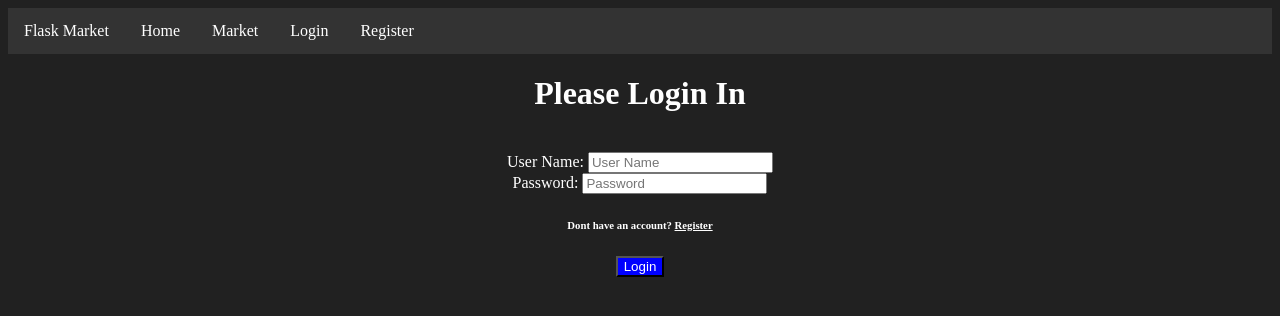
After one commit to ramumaha/ecommerce_website, a Flask app: page /login in a window 1280 px wide. The commit adds this page. Shown: the top 316 px of the page. Run offline with Flask 2, Linux system fonts and the light colour scheme.

Commit message:
added user authentication

```diff
--- a/market/forms.py
+++ b/market/forms.py
@@ -1,10 +1,35 @@
+from tokenize import String
 from flask_wtf import FlaskForm
 from wtforms import StringField,PasswordField,SubmitField
-from wtforms.validators import Length,EqualTo,Email,DataRequired
+from wtforms.validators import Length,EqualTo,Email,DataRequired,ValidationError
+from market.models import User
+
+
 
 class RegisterForm(FlaskForm):
+
+    def validate_username(self,username_to_check):
+        user=User.query.filter_by(username=username_to_check.data).first()
+        if user:
+            raise ValidationError('UserName exists..try again')
+
+    def validate_email_address(self,email_address_to_check):
+        email_address=User.query.filter_by(email_address=email_address_to_check.data).first()
+        if email_address:
+            raise ValidationError('Email exists..try again')
+
+
+
+
+
+
     username=StringField(label='Username:',validators=[Length(min=2,max=30),DataRequired()])
     email_address=StringField(label='Email:',validators=[Email(),DataRequired()])
     password1=PasswordField(label='Password',validators=[Length(min=6),DataRequired()])
     password2=PasswordField(label='Confirm Password',validators=[EqualTo('password1'),DataRequired()])
     submit=SubmitField(label='Create Account')
+
+class LoginForm(FlaskForm):
+    username=StringField(label='User Name:',validators=[DataRequired()])
+    password=PasswordField(label='Password:',validators=[DataRequired()])
+    submit=SubmitField(label='Login')
--- a/market/routes.py
+++ b/market/routes.py
@@ -1,8 +1,8 @@
-from market import app
-from flask import render_template,redirect,url_for
+from market import app,db
+from flask import render_template,redirect,url_for,flash
 from market.models import Item,User
-from market.forms import RegisterForm
-from market import db
+from market.forms import RegisterForm,LoginForm
+from flask_login import login_user
 @app.route('/')
 @app.route('/home')
 def home_page():
@@ -20,11 +20,26 @@ def register_page():
     if form.validate_on_submit():
         user_to_create=User(username=form.username.data,
                        email_address=form.email_address.data,
-                       password_hash=form.password1.data)
+                       password=form.password1.data)
         db.session.add(user_to_create)
         db.session.commit()
         return redirect(url_for('market_page'))
     if form.errors!={}:
         for err_msg in form.errors.values():
-            print(f' There was the  error : {err_msg}')
+            flash(f' There was the  error : {err_msg}',category='danger')
     return render_template('register.html',form=form)
+
+@app.route('/login',methods=['GET','POST'])
+def login_page():
+    form=LoginForm()
+    if form.validate_on_submit():
+        attempted_user=User.query.get(form.username.data).first()
+        if attempted_user and attempted_user.check_password_correction(attempted_password=form.password.data):
+            login_user(attempted_user)
+            flash(f'Success!You are logged in as: {attempted_user.username}',category='success')
+            return redirect(url_for('market_page'))
+        else:
+            flash(f'Username and password dont match!Please try again',category='danger')
+
+
+    return render_template('login.html',form=form)
--- a/market/static/styles/home.css
+++ b/market/static/styles/home.css
@@ -59,3 +59,17 @@ body{
     background-color: blue;
     color:white
 }
+
+.alert--danger{
+    color:red;
+    background-color: pink;
+}
+
+.btn_register{
+    color:White;
+}
+
+.alert--success{
+    color:white;
+    background-color: green;
+}
--- a/market/templates/base.html
+++ b/market/templates/base.html
@@ -25,7 +25,7 @@
                     <a href="{{url_for('market_page') }}">Market</a>
                 </li>
                 <li>
-                    <a href="#">Login</a>
+                    <a href="{{url_for('login_page') }}">Login</a>
                 </li>
                 <li>
                     <a href="{{url_for('register_page') }}">Register</a>
@@ -33,6 +33,17 @@
         </ul>
         </div>
       </nav>
+      {% with messages=get_flashed_messages(with_categories=true) %}
+            {% if messages %}
+                {% for category,message in messages%}
+                <div class="alert--{{ category }}">
+                    {{message}}
+                </div>
+
+
+                {% endfor %}
+            {% endif %}
+      {% endwith %}
       {% block content %}
       {% endblock %}
 </body>
--- /dev/null
+++ b/market/templates/login.html
@@ -0,0 +1,44 @@
+{% extends "base.html" %}
+
+{% block title %}
+
+Login Page
+
+{% endblock %}
+
+
+
+{% block content %}
+<body class="text-center">
+    <div class="center">
+        <form method="POST" style="color:white">
+            {{form.hidden_tag()}}
+            <h1 class="h3 mb-3 font-weight-normal">
+                Please Login In
+            </h1>
+            <br>
+            {{form.username.label()}}
+            {{form.username(placeholder="User Name")}}
+
+            <br>
+
+            {{form.password.label()}}
+            {{form.password(placeholder="Password")}}
+
+            <br>
+            <div>
+                <h6>
+                    Dont have an account?
+                    <a class="btn_register" href="{{ url_for('register_page') }}">Register</a>
+                </h6>
+
+
+            </div>
+
+            {{form.submit(class="btn_submit")}}
+
+        </form>
+    </div>
+
+</body>
+{% endblock %}
```
Also changed, not shown: market/__init__.py (+7 -1 lines), market/models.py (+11 -0 lines), market/templates/register.html (+10 -1 lines).
